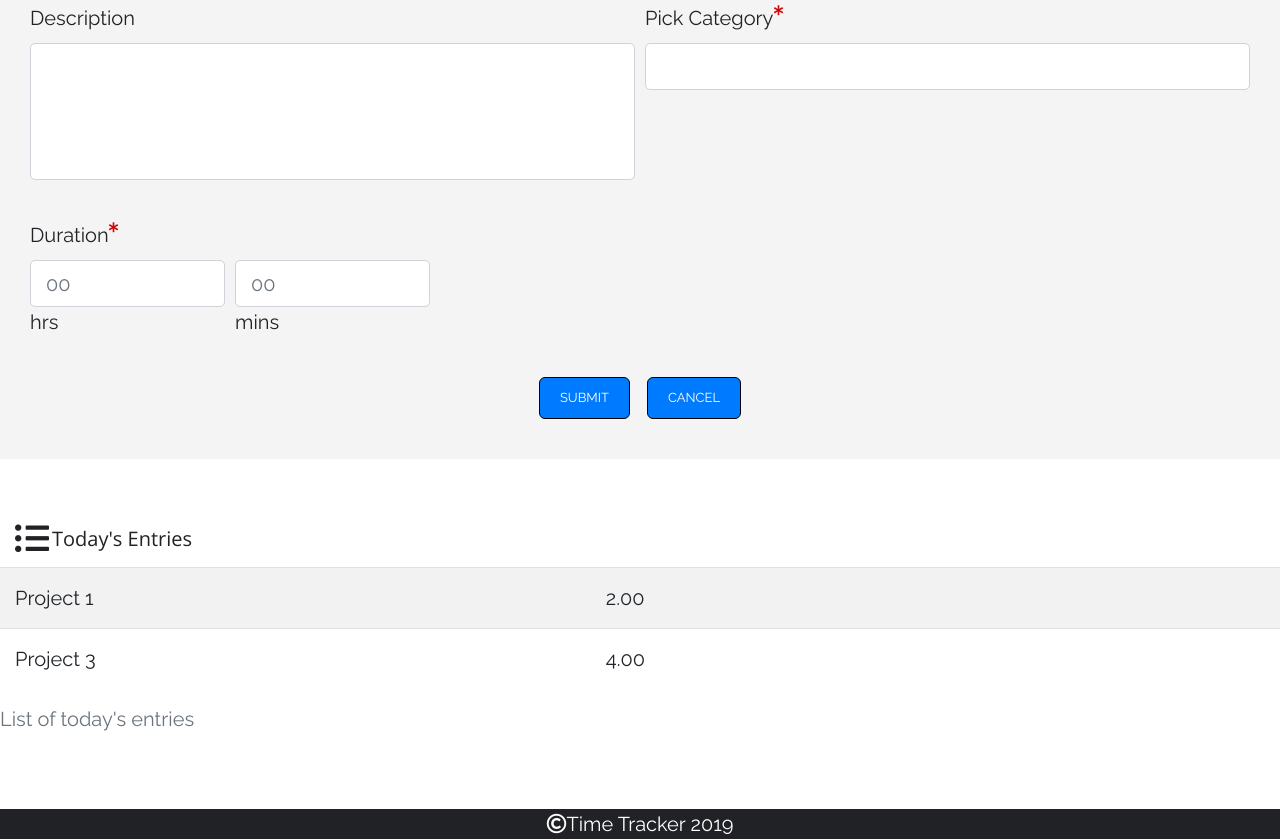
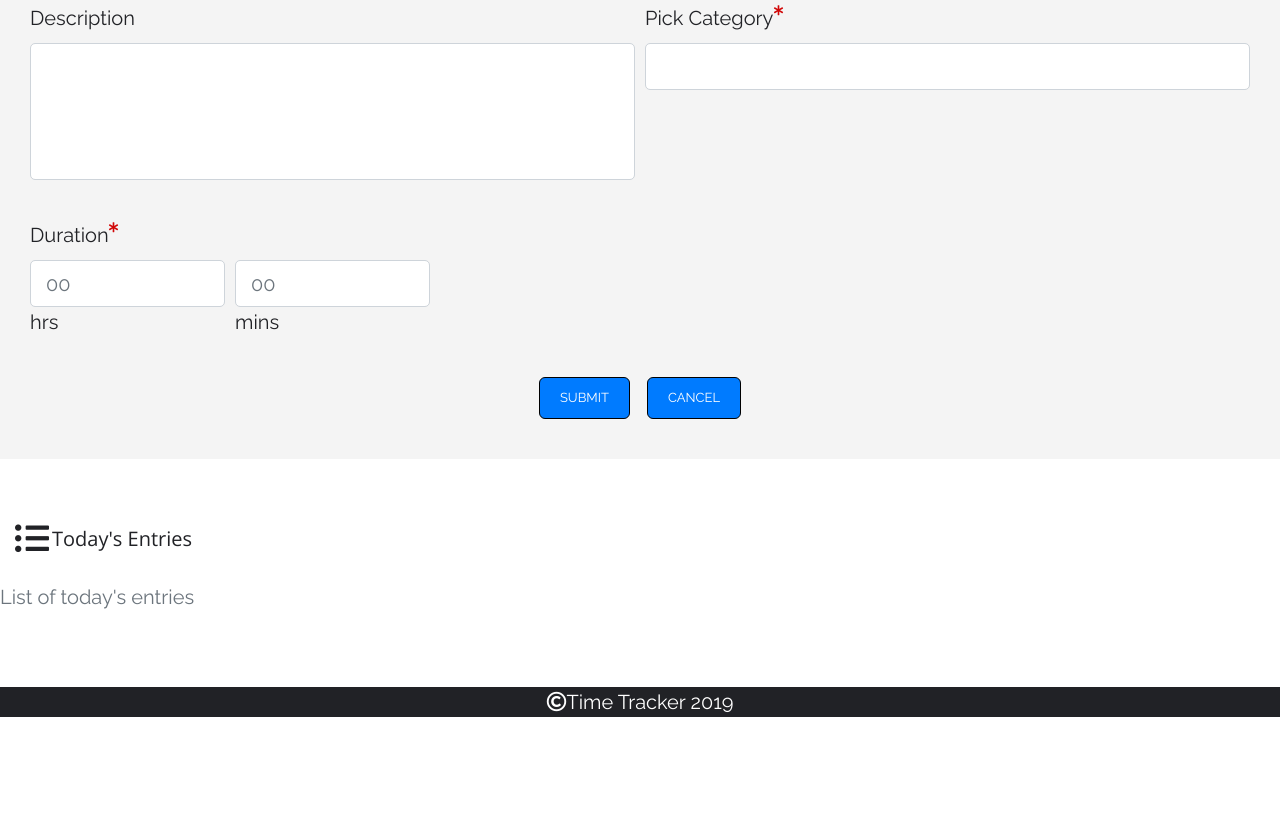
Before and after one commit to smwillson/Time-tracker-app, a website built with webpack: page dist/index.html in a window 1280 px wide. Shown: the part 1032-1871 px from the top of the page. After the commit the page ends 1749 px from the top, so only its background shows below. Built offline with nearby package versions, Linux system fonts and the light colour scheme.

Commit message:
updated HTML structure

```diff
--- a/dist/index.html
+++ b/dist/index.html
@@ -139,7 +139,7 @@
             <table class="table table-striped time-entries clearfix">
                 <caption>List of today's entries</caption>
                 <tbody>
-                    <tr class="item">
+                  <!--  <tr class="item">
                         <td>Project 1</td>
                         <td>2.00</td>
                         <td><span><button class="table-btn-general entry-edit-btn"><i class="fas fa-pencil-alt"></i></button></span></td>
@@ -150,7 +150,7 @@
                         <td>4.00</td>
                         <td><span><button class="table-btn-general entry-edit-btn"><i class="fas fa-pencil-alt"></i></button></span></td>
                         <td><span><button class="table-btn-general entry-del-btn"><i class="far fa-trash-alt"></i></button></span></td>
-                    </tr>
+                    </tr> -->
 
             </table>
         </section>
```
